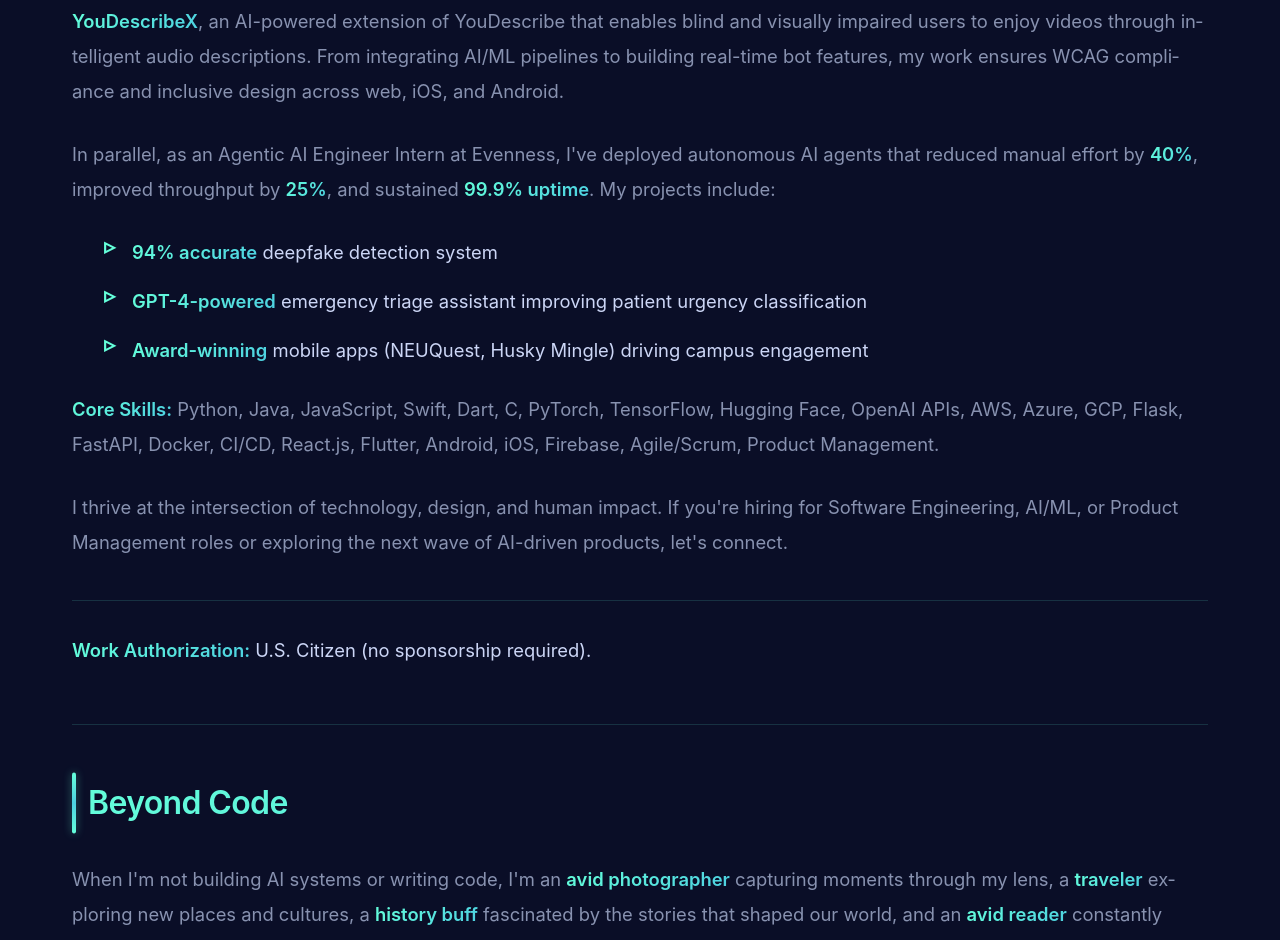
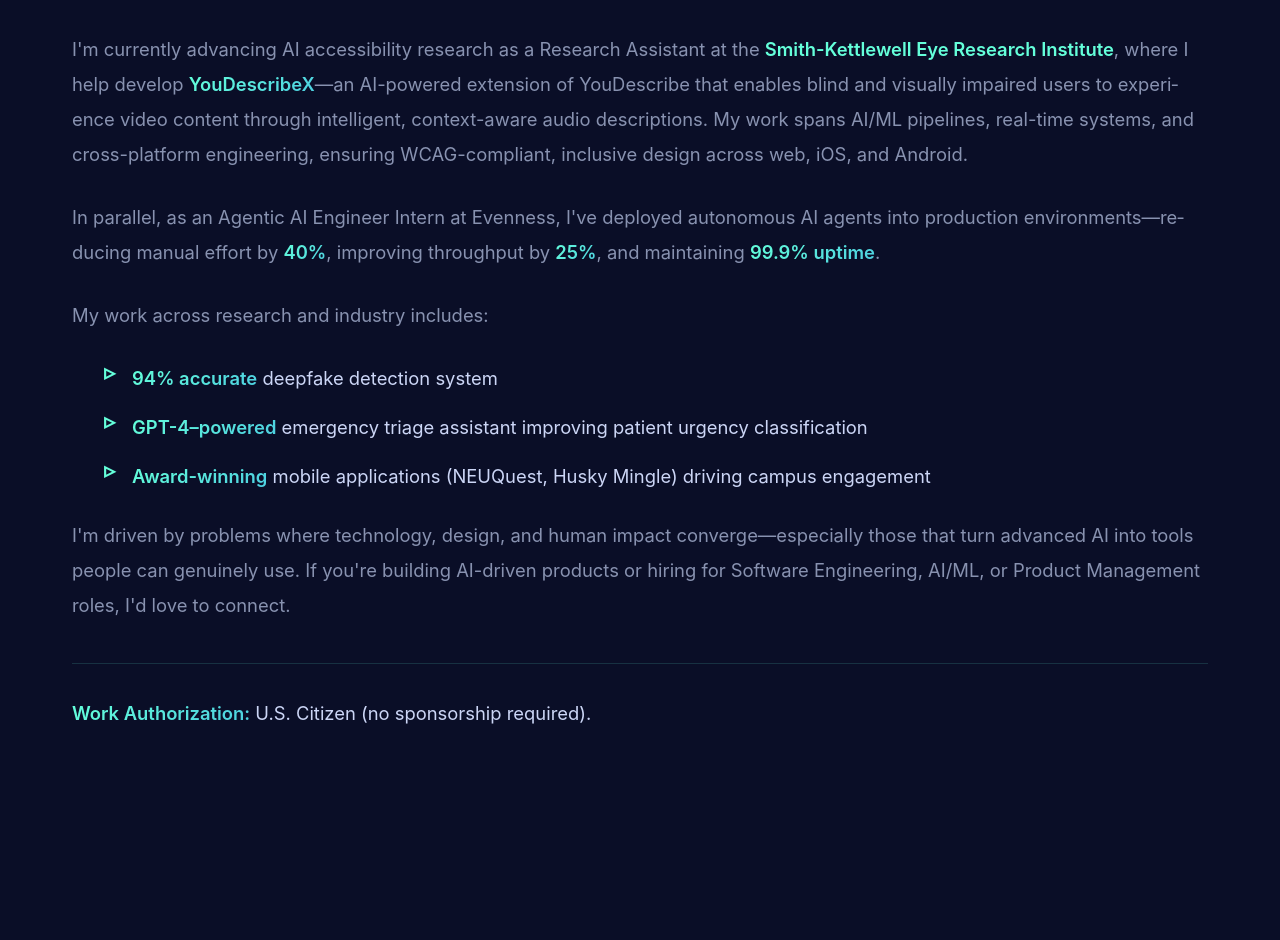
Before and after one commit to Kaustubha-09/Kaustubha-09.github.io, a React (Vite) app: page /about-me in a window 1280 px wide. Shown: the part 440-1380 px from the top of the page. After the commit the page ends 1295 px from the top, so only its background shows below. Built offline with nearby package versions, Linux system fonts and the light colour scheme.

Commit message:
Polish About Me page copy for better readability and flow

```diff
--- a/src/pages/AboutMe/AboutMe.jsx
+++ b/src/pages/AboutMe/AboutMe.jsx
@@ -7,41 +7,38 @@
       <h1 className={styles.title}>About Me</h1>
       <div className={styles.content}>
         <p>
-          My career didn't begin in computer science - it began in architectural engineering, designing spaces where people could live, work, and connect. Over time, I realized I was less drawn to the physical walls and more fascinated by the systems behind them - the invisible structures that make things work. That curiosity led me to pursue my Master's in Computer Science at <a href="https://siliconvalley.northeastern.edu/kaustubha-eluri-aspiring-product-manager/" target="_blank" rel="noreferrer noopener" className={styles.link}>Northeastern University</a>, where my "blueprints" became algorithms, APIs, and AI models.
+          My career didn't begin in computer science—it began in architectural engineering, designing spaces where people live, work, and connect. Over time, I realized I was less drawn to physical walls and more fascinated by the systems behind them—the invisible structures that make complex things work. That curiosity led me to pursue a Master's in Computer Science at <a href="https://siliconvalley.northeastern.edu/kaustubha-eluri-aspiring-product-manager/" target="_blank" rel="noreferrer noopener" className={styles.link}>Northeastern University</a>, where my "blueprints" evolved into algorithms, APIs, and AI models.
         </p>
 
         <p>
-          Today, I'm advancing AI accessibility research as a Research Assistant at the <a href="https://www.ski.org/" target="_blank" rel="noreferrer noopener" className={styles.link}>Smith-Kettlewell Eye Research Institute</a>, developing <a href="https://ydx.youdescribe.org/home" target="_blank" rel="noreferrer noopener" className={styles.link}><strong>YouDescribeX</strong></a>, an AI-powered extension of YouDescribe that enables blind and visually impaired users to enjoy videos through intelligent audio descriptions. From integrating AI/ML pipelines to building real-time bot features, my work ensures WCAG compliance and inclusive design across web, iOS, and Android.
+          Today, I work at the intersection of AI, accessibility, and product engineering.
         </p>
 
         <p>
-          In parallel, as an Agentic AI Engineer Intern at Evenness, I've deployed autonomous AI agents that reduced manual effort by <strong>40%</strong>, improved throughput by <strong>25%</strong>, and sustained <strong>99.9% uptime</strong>. My projects include:
+          I'm currently advancing AI accessibility research as a Research Assistant at the <a href="https://www.ski.org/" target="_blank" rel="noreferrer noopener" className={styles.link}>Smith-Kettlewell Eye Research Institute</a>, where I help develop <a href="https://ydx.youdescribe.org/home" target="_blank" rel="noreferrer noopener" className={styles.link}><strong>YouDescribeX</strong></a>—an AI-powered extension of YouDescribe that enables blind and visually impaired users to experience video content through intelligent, context-aware audio descriptions. My work spans AI/ML pipelines, real-time systems, and cross-platform engineering, ensuring WCAG-compliant, inclusive design across web, iOS, and Android.
+        </p>
+
+        <p>
+          In parallel, as an Agentic AI Engineer Intern at Evenness, I've deployed autonomous AI agents into production environments—reducing manual effort by <strong>40%</strong>, improving throughput by <strong>25%</strong>, and maintaining <strong>99.9% uptime</strong>.
+        </p>
+
+        <p>
+          My work across research and industry includes:
         </p>
 
         <ul className={styles.list}>
           <li><strong>94% accurate</strong> deepfake detection system</li>
-          <li><strong>GPT-4-powered</strong> emergency triage assistant improving patient urgency classification</li>
-          <li><strong>Award-winning</strong> mobile apps (NEUQuest, Husky Mingle) driving campus engagement</li>
+          <li><strong>GPT-4–powered</strong> emergency triage assistant improving patient urgency classification</li>
+          <li><strong>Award-winning</strong> mobile applications (NEUQuest, Husky Mingle) driving campus engagement</li>
         </ul>
 
         <p>
-          <strong>Core Skills:</strong> Python, Java, JavaScript, Swift, Dart, C, PyTorch, TensorFlow, Hugging Face, OpenAI APIs, AWS, Azure, GCP, Flask, FastAPI, Docker, CI/CD, React.js, Flutter, Android, iOS, Firebase, Agile/Scrum, Product Management.
-        </p>
-
-        <p>
-          I thrive at the intersection of technology, design, and human impact. If you're hiring for Software Engineering, AI/ML, or Product Management roles or exploring the next wave of AI-driven products, let's connect.
+          I'm driven by problems where technology, design, and human impact converge—especially those that turn advanced AI into tools people can genuinely use. If you're building AI-driven products or hiring for Software Engineering, AI/ML, or Product Management roles, I'd love to connect.
         </p>
 
         <p className={styles.workAuth}>
           <strong>Work Authorization:</strong> U.S. Citizen (no sponsorship required).
         </p>
-
-        <div className={styles.personalInterests}>
-          <h3 className={styles.interestsTitle}>Beyond Code</h3>
-          <p>
-            When I'm not building AI systems or writing code, I'm an <strong>avid photographer</strong> capturing moments through my lens, a <strong>traveler</strong> exploring new places and cultures, a <strong>history buff</strong> fascinated by the stories that shaped our world, and an <strong>avid reader</strong> constantly learning from books. I also have a special love for <strong>dogs</strong> and enjoy photographing these wonderful companions. You can follow my journey and photography on <a href="https://instagram.com/kaustubha_ev" target="_blank" rel="noreferrer noopener" className={styles.link}>Instagram</a>.
-          </p>
-        </div>
       </div>
     </div>
   );
```
